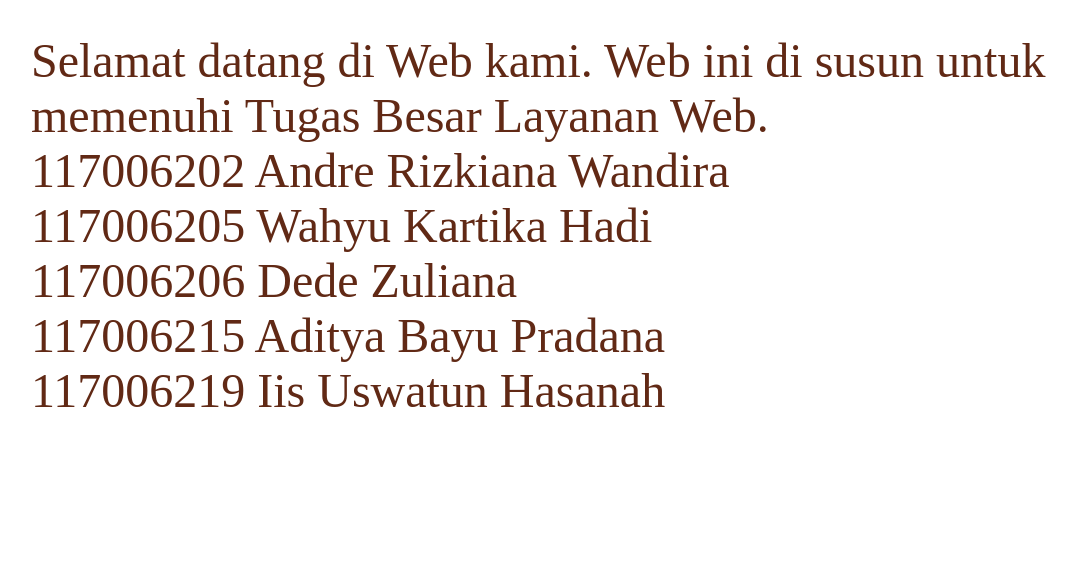
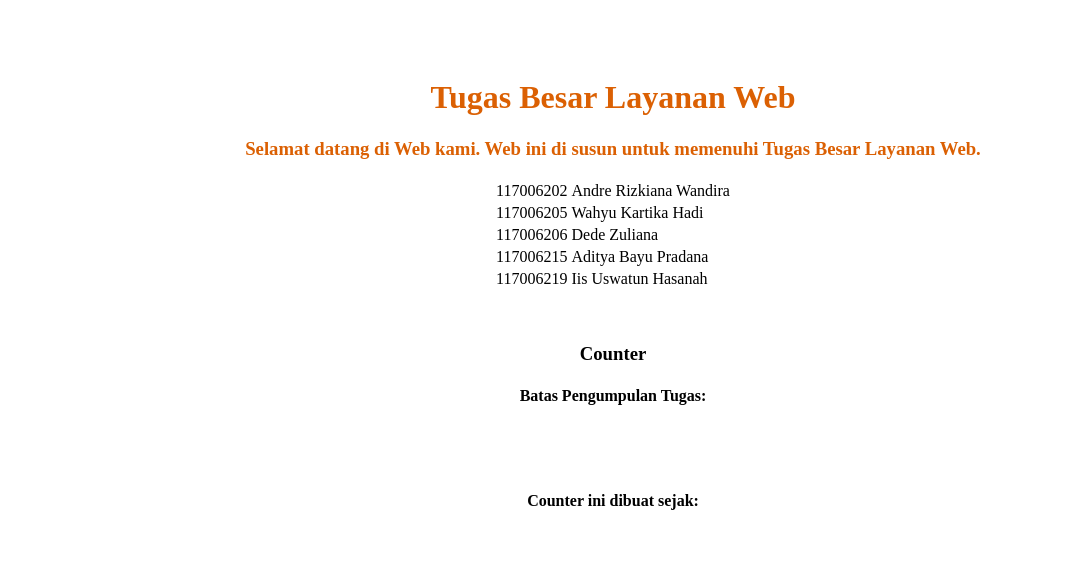
Before and after one commit to wahyu205/TugasBesar_1_AWDAI, a PHP site: page /home.php in a window 1280 px wide. Shown: the top 575 px of the page, without its empty margins (27-1103 px from the left). Run offline with PHP 8.4, Linux system fonts and the light colour scheme; some libraries are stand-ins or nearby versions.

Commit message:
Update home.php
UPDATE tampilan biar halus.. hehe

```diff
--- a/home.php
+++ b/home.php
@@ -1,5 +1,7 @@
 <html>
 <head>
+<meta http-equiv="Content-Type" content="text/html;charset=utf-8">
+<title>Home</title>
 <style>
 p.padding
 {
@@ -10,19 +12,64 @@ padding-left:50px;
 color:#612915;
 }
 </style>
+
+	<style type="text/css">
+	@import "jquery.countdown.css";
+	#defaultCountdown { width: 240px; height: 45px; }
+	#defaultCountUp { width: 240px; height: 45px; }
+	</style>
+	<script type="text/javascript" src="jquery.min.js"></script>
+	<script type="text/javascript" src="jquery.countdown.js"></script>
+	<script type="text/javascript">
+<!-- austDay.getFullYear() menghasilkan tahun saat ini ; austDay.getFullYear() +1 menghasilkan tahun depan,misal 2013+1 =2014  -->
+<!--0 menghasilkan bulan pertama-->
+<!--1 menghasilkan hari pertama-->
+	$(function () {
+	var austDay = new Date();
+	austDay = new Date(austDay.getFullYear() + 0, 4, 5);
+	$('#defaultCountdown').countdown({until: austDay});
+	$('#year').text(austDay.getFullYear());
+	});
+	</script>
+		<script type="text/javascript">
+<!-- austDay.getFullYear() menghasilkan tahun saat ini ; misal 2013 -->
+<!--0 merupakan bulan pertama,1 merupakan hari pertama-->
+	$(function () {
+	var austDay = new Date();
+	austDay = new Date(austDay.getFullYear(), 4 ,0);
+	$('#defaultCountUp').countdown({since: austDay});
+	$('#year').text(austDay.getFullYear());
+	});
+	</script>
 </head>
 <body>
-	  <p class="padding">
-	<font type="Blackkader ITC" size=16>
-	Selamat datang di Web kami. Web ini di susun untuk memenuhi Tugas Besar Layanan Web.<br />
-	</font>
-	<font type="monotype corsiva" size=12>
-	117006202 Andre Rizkiana Wandira<br />
-	117006205 Wahyu Kartika Hadi<br />
-	117006206 Dede Zuliana<br />
-	117006215 Aditya Bayu Pradana<br />
-	117006219 Iis Uswatun Hasanah<br />
-	</font>
- </p>
- </body>
- </html>
+<p class="padding">
+	<center>
+	<font color="#db6003"><h1>Tugas Besar Layanan Web</h1></font>
+	<font color="#db6003"><h3>Selamat datang di Web kami. Web ini di susun untuk memenuhi Tugas Besar Layanan Web.<br /></h3></font>
+	<table align="center" border=0>
+	<tr>
+	<td>117006202</td><td>Andre Rizkiana Wandira</td>
+	</tr>
+	<tr>
+	<td>117006205</td><td>Wahyu Kartika Hadi</td>
+	</tr>
+	<tr>
+	<td>117006206</td><td>Dede Zuliana</td>
+	</tr>
+	<tr>
+	<td>117006215</td><td>Aditya Bayu Pradana</td>
+	</tr>
+	<tr>
+	<td>117006219</td><td>Iis Uswatun Hasanah</td>
+	</tr>
+	</table>
+</p>
+<br>
+	<h3>Counter</h3>
+	<h4>Batas Pengumpulan Tugas:</h4>
+	<div id="defaultCountdown"></div>
+	<h4>Counter ini dibuat sejak:</h4>
+	<div id="defaultCountUp"></div>
+</body>
+</html>
```
